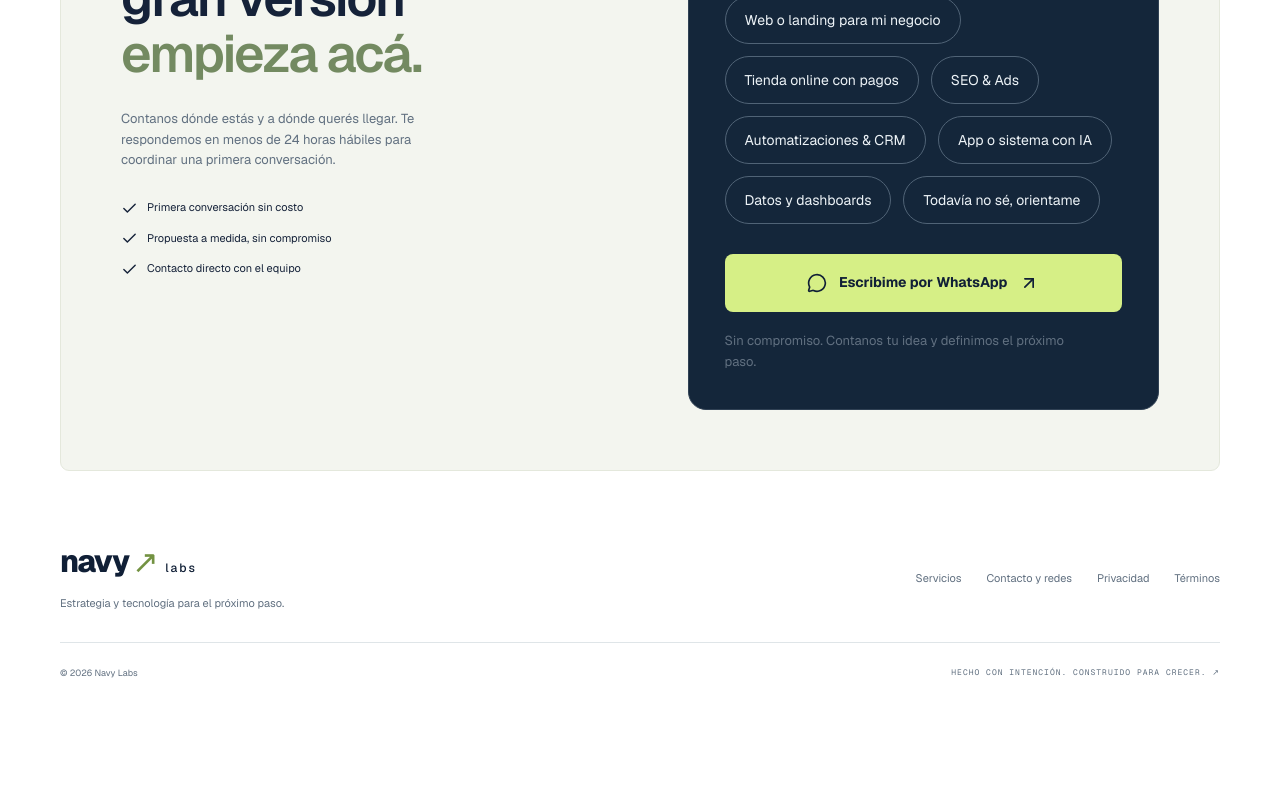
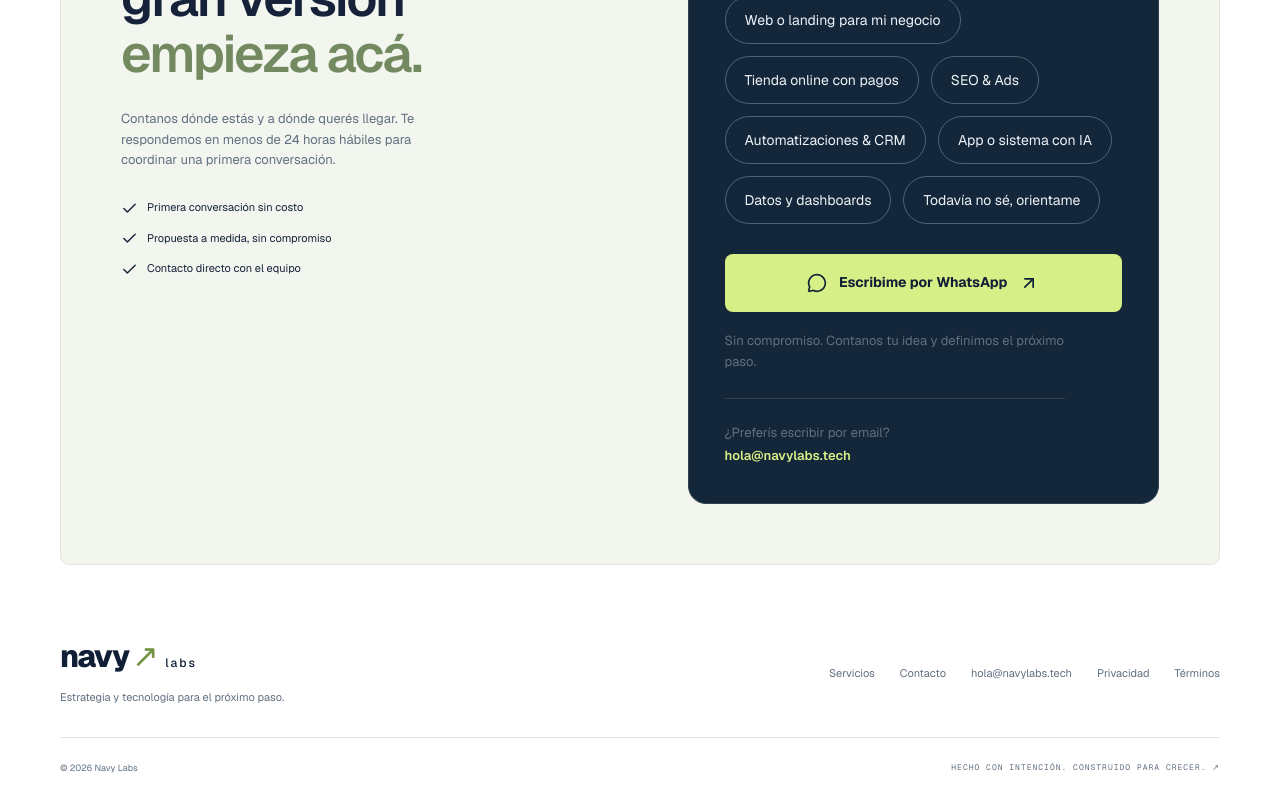
Before and after one commit to navy0110/navy_labs, a Next.js app: page / in a window 1280 px wide. Shown: the part 3614-4414 px from the top of the page. Before the commit the page ends 4320 px from the top, so only its background shows below. Built offline with nearby package versions, Linux system fonts and the light colour scheme.

Commit message:
Add Navy Labs contact email across contact and legal pages

```diff
--- a/app/contact-options.module.css
+++ b/app/contact-options.module.css
@@ -9,3 +9,4 @@
 .note{color:#becbd5;font-size:13px;margin:18px 0 0;line-height:1.65}
 @media(max-width:700px){.card{padding:25px 20px}.card h3{font-size:23px}.option{font-size:13px;padding:11px 16px}.cta{gap:8px;font-size:13px}}
 @media(prefers-reduced-motion:reduce){.option{transition:none}}
+.email{margin:25px 0 0;padding-top:22px;border-top:1px solid #304154;color:#becbd5;font-size:14px;line-height:1.8}.email a{color:#d6ef86;font-weight:600;overflow-wrap:anywhere}.email a:hover{text-decoration:underline}
--- a/app/contact-options.tsx
+++ b/app/contact-options.tsx
@@ -21,5 +21,6 @@ export function ContactOptions() {
     </div>
     <a className={styles.cta} href={whatsapp("Hola Navy Labs, quiero contarles mi proyecto.")} target="_blank" rel="noopener noreferrer"><MessageCircle size={20} aria-hidden="true"/> Escribime por WhatsApp <ArrowUpRight size={20} aria-hidden="true"/><span className="sr-only"> (abre en otra pestaña)</span></a>
     <p className={styles.note}>Sin compromiso. Contanos tu idea y definimos el próximo paso.</p>
+    <p className={styles.email}>¿Preferís escribir por email?<br/><a href="mailto:hola@navylabs.tech">hola@navylabs.tech</a></p>
   </div>;
 }
--- a/app/page.tsx
+++ b/app/page.tsx
@@ -48,6 +48,6 @@ export default function NavyLabsPage() {
       <section id="faq" className={`${styles.section} ${styles.faq}`}><Heading label="04 / SIN DUDAS PENDIENTES" title="Hablemos claro." text="Las respuestas que necesitás antes de dar el siguiente paso."/><div>{faqs.map(([q,a])=><details key={q}><summary>{q}<Plus size={19}/></summary><p>{a}</p></details>)}</div></section>
       <section id="contacto" className={`${styles.section} ${styles.contact}`}><div><span className={styles.eyebrow}>05 / HAGAMOS QUE PASE</span><h2>Tu próxima<br/>gran versión<br/><span>empieza acá.</span></h2><p>Contanos dónde estás y a dónde querés llegar. Te respondemos en menos de 24 horas hábiles para coordinar una primera conversación.</p><div className={styles.contactBenefits}><span><Check size={17}/> Primera conversación sin costo</span><span><Check size={17}/> Propuesta a medida, sin compromiso</span><span><Check size={17}/> Contacto directo con el equipo</span></div></div><ContactOptions/></section>
     </main>
-    <footer className={styles.footer}><div><a href="#" aria-label="Navy Labs, inicio"><Brand/></a><p>Estrategia y tecnología para el próximo paso.</p></div><div className={styles.footerLinks}><a href="#servicios">Servicios</a><a href="#contacto">Contacto y redes</a><a href="/privacidad">Privacidad</a><a href="/terminos">Términos</a></div><div className={styles.copyright}><span>© {new Date().getFullYear()} Navy Labs</span><span>HECHO CON INTENCIÓN. CONSTRUIDO PARA CRECER. ↗</span></div></footer>
+    <footer className={styles.footer}><div><a href="#" aria-label="Navy Labs, inicio"><Brand/></a><p>Estrategia y tecnología para el próximo paso.</p></div><div className={styles.footerLinks}><a href="#servicios">Servicios</a><a href="#contacto">Contacto</a><a href="mailto:hola@navylabs.tech">hola@navylabs.tech</a><a href="/privacidad">Privacidad</a><a href="/terminos">Términos</a></div><div className={styles.copyright}><span>© {new Date().getFullYear()} Navy Labs</span><span>HECHO CON INTENCIÓN. CONSTRUIDO PARA CRECER. ↗</span></div></footer>
   </div>;
 }
--- a/app/privacidad/page.tsx
+++ b/app/privacidad/page.tsx
@@ -1,3 +1,3 @@
 import Link from "next/link";
 export const metadata = { title: "Privacidad — Navy Labs" };
-export default function Privacy(){return <main className="mx-auto max-w-2xl bg-white px-6 py-20 text-slate-900"><Link href="/" className="underline">← Volver a Navy Labs</Link><h1 className="mt-10 mb-6 text-4xl font-semibold">Privacidad</h1><div className="space-y-5 leading-7"><p>El formulario solicita nombre, email, tipo de proyecto, descripción y, opcionalmente, empresa. Usamos estos datos para responder tu consulta y preparar una propuesta. No te suscribimos a campañas de marketing.</p><p>La consulta se transmite al proveedor de gestión de contactos configurado por Navy Labs. No incluyas contraseñas, información financiera ni otros datos sensibles.</p><p>Podés solicitar acceso, corrección o eliminación de tus datos respondiendo al email con el que el equipo atienda tu consulta.</p><p>Esta landing no incorpora herramientas propias de analítica o publicidad. Los servicios de alojamiento pueden procesar registros técnicos para operar y proteger el sitio.</p></div></main>}
+export default function Privacy(){return <main className="mx-auto max-w-2xl bg-white px-6 py-20 text-slate-900"><Link href="/" className="underline">← Volver a Navy Labs</Link><h1 className="mt-10 mb-6 text-4xl font-semibold">Privacidad</h1><div className="space-y-5 leading-7"><p>Podés contactarnos por WhatsApp o email. Usamos la información que compartas para responder tu consulta y preparar una propuesta. No te suscribimos a campañas de marketing.</p><p>Al abrir WhatsApp o tu aplicación de correo, la comunicación se realiza a través del servicio elegido. No incluyas contraseñas, información financiera ni otros datos sensibles.</p><p>Podés solicitar acceso, corrección o eliminación de tus datos escribiendo a <a href="mailto:hola@navylabs.tech" className="underline">hola@navylabs.tech</a>.</p><p>Esta landing no incorpora herramientas propias de analítica o publicidad. Los servicios de alojamiento pueden procesar registros técnicos para operar y proteger el sitio.</p></div></main>}
--- a/app/terminos/page.tsx
+++ b/app/terminos/page.tsx
@@ -1,3 +1,3 @@
 import Link from "next/link";
 export const metadata = { title: "Términos — Navy Labs" };
-export default function Terms(){return <main className="mx-auto max-w-2xl bg-white px-6 py-20 text-slate-900"><Link href="/" className="underline">← Volver a Navy Labs</Link><h1 className="mt-10 mb-6 text-4xl font-semibold">Términos</h1><div className="space-y-5 leading-7"><p>Los servicios de este sitio son orientativos. Enviar una consulta no constituye una contratación ni genera obligaciones de pago.</p><p>Alcance, plazos, inversión, mantenimiento, propiedad intelectual y licencias se establecen en una propuesta y contrato específicos antes de iniciar el trabajo.</p><p>Los tiempos informativos dependen del alcance, de la entrega de materiales y de las aprobaciones. No garantizamos volúmenes de ventas, posiciones en buscadores ni resultados publicitarios.</p></div></main>}
+export default function Terms(){return <main className="mx-auto max-w-2xl bg-white px-6 py-20 text-slate-900"><Link href="/" className="underline">← Volver a Navy Labs</Link><h1 className="mt-10 mb-6 text-4xl font-semibold">Términos</h1><div className="space-y-5 leading-7"><p>Los servicios de este sitio son orientativos. Enviar una consulta no constituye una contratación ni genera obligaciones de pago.</p><p>Alcance, plazos, inversión, mantenimiento, propiedad intelectual y licencias se establecen en una propuesta y contrato específicos antes de iniciar el trabajo.</p><p>Los tiempos informativos dependen del alcance, de la entrega de materiales y de las aprobaciones. No garantizamos volúmenes de ventas, posiciones en buscadores ni resultados publicitarios.</p><p>Para consultas sobre nuestros servicios, escribinos a <a href="mailto:hola@navylabs.tech" className="underline">hola@navylabs.tech</a>.</p></div></main>}
```
